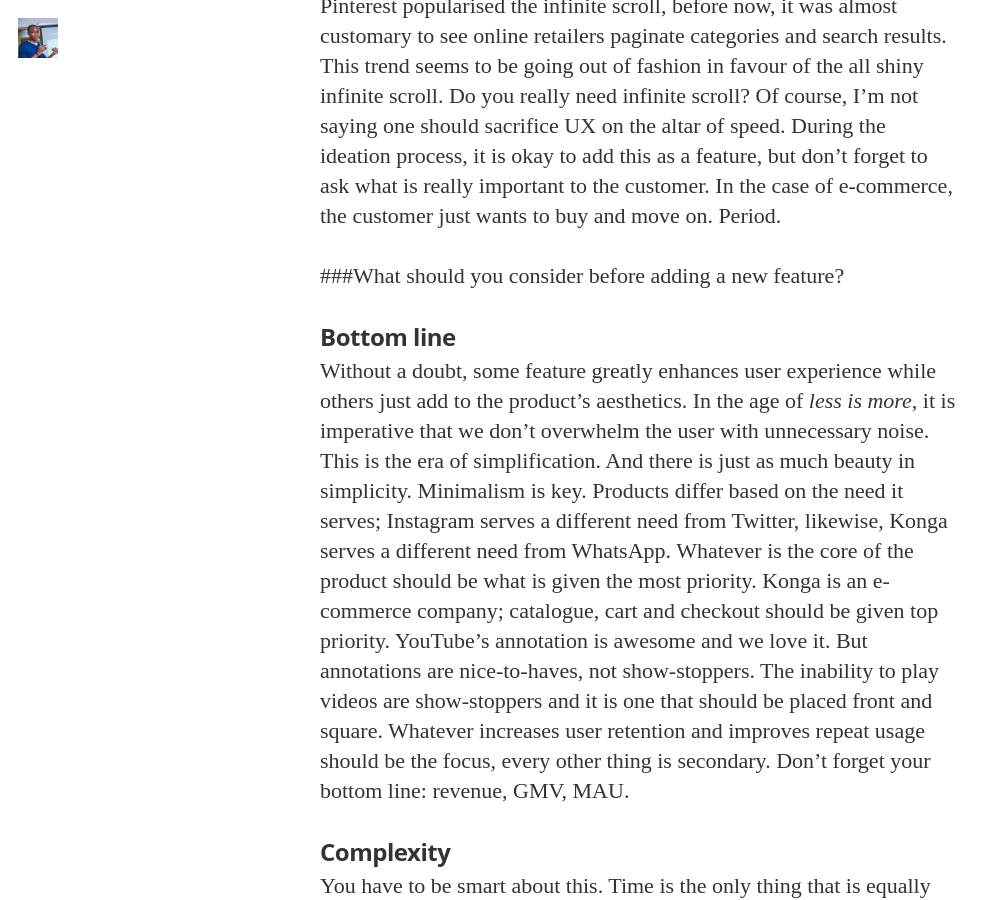
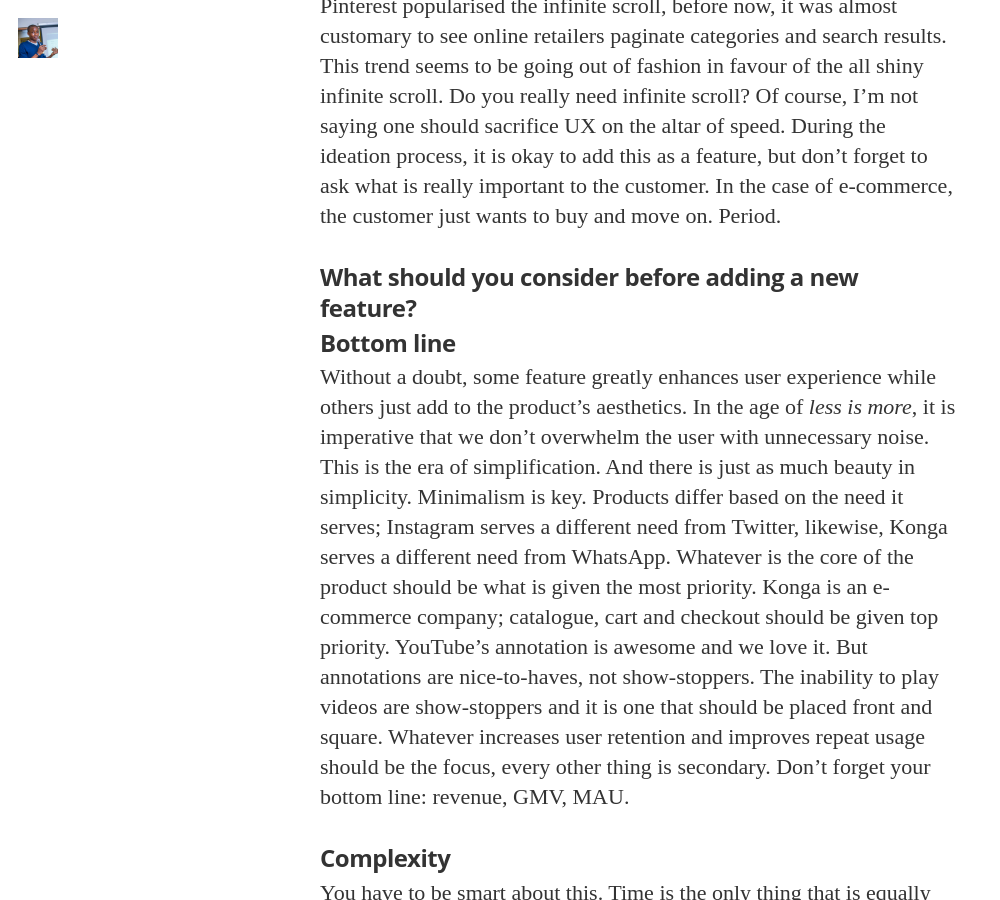
Before and after one commit to cyberomin/cyberomin.github.io, a Jekyll site: the page built from _posts/2015-12-19-product-features-gmv.markdown, in a window 1280 px wide and 900 px high, scrolled down 4798 px. Shown: the whole window, without its empty margins (0-1000 px from the left). Built offline with Jekyll 4.4.1, drawn with Linux system fonts in a browser that asks for light colours; nearby versions of some CDN libraries; some web fonts are replaced; library files that are not in the unit come from our copies; Markdown is read by kramdown in place of the engine named in the settings; comment, search, counter and statistics services are not loaded.

Commit message:
Fixed typo

```diff
--- a/_posts/2015-12-19-product-features-gmv.markdown
+++ b/_posts/2015-12-19-product-features-gmv.markdown
@@ -41,7 +41,8 @@
 
 Always ask yourself; "what is most important to the consumer?” Pinterest popularised the infinite scroll, before now, it was almost customary to see online retailers paginate categories and search results. This trend seems to be going out of fashion in favour of the all shiny infinite scroll. Do you really need infinite scroll? Of course, I’m not saying one should sacrifice UX on the altar of speed. During the ideation process, it is okay to add this as a feature, but don’t forget to ask what is really important to the customer. In the case of e-commerce, the customer just wants to buy and move on. Period.
 
-<p>###What should you consider before adding a new feature?</p>
+###What should you consider before adding a new feature?
+
 
 
 
```
